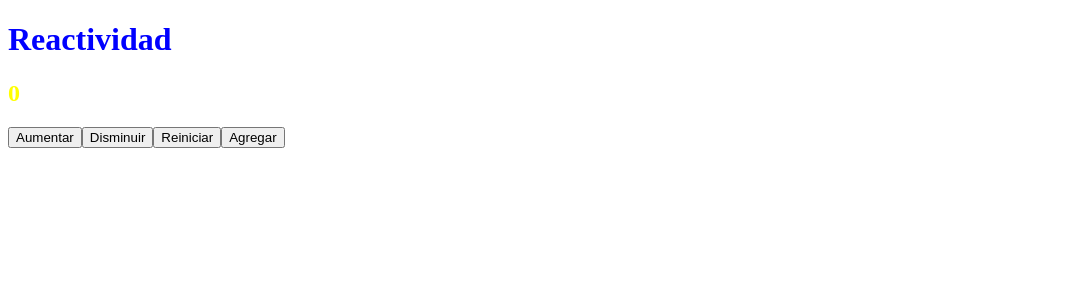
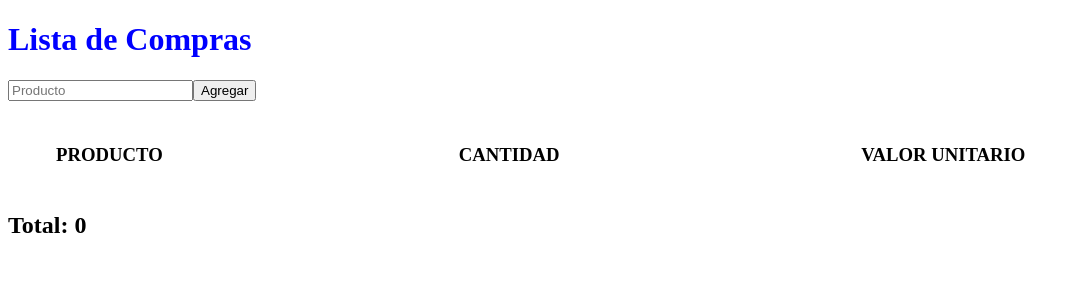
Before and after one commit to gieribac/portafolio260923, a Vue app: page / in a window 1280 px wide. Shown: the top 300 px of the page, without its empty margins (0-1080 px from the left). Built offline with nearby package versions, Linux system fonts and the light colour scheme.

Commit message:
list_compras

```diff
--- a/src/App.vue
+++ b/src/App.vue
@@ -1,50 +1,97 @@
+<!-- proyecto lista de compras  -->
+
 <script lang="ts" setup>
    import {ref, Ref, computed} from 'vue';
-   const name: string = "Vue dinámico";
-   let counter = ref(0);
-   let list = ref<number[]> ([]);
+   const name: string = "Lista de Compras";
+
+interface Product {
+   name: string;
+   prince: number;
+   amount: number;
+ }
+let listProducts = ref<Product[]> ([]);
+
+let nombreP: Ref<string> = ref("");
+let cantidadP: Ref<number> = ref(1);
+let precioP: Ref<number> = ref(1);
 
  //methods
-const increment = () => counter.value++;
-const decrement = () => counter.value--;
-const reset = () => counter.value = 0;
-const pushear = () => {
-      list.value.push(counter.value);
+ const  add = () => {
+   let value1: string = nombreP.value;
+   let value2: number = cantidadP.value;
+   let value3: number = precioP.value;
+   if (value1) {
+      let producto: Product = {
+         name: value1,
+         prince: value2,
+         amount: value3
+      }
+      listProducts.value.push(producto);
+      nombreP.value = "";
+      cantidadP.value = 1;
+      precioP.value = 1;
+   }
 }
-const desactivar = computed(() => {
-   return list.value.includes(counter.value)
-})
-
-const classCounter: Ref<string> = computed(() => {
-   if (counter.value === 0) {
-      return "zero";
-   } else if (counter.value > 0) {
-      return "positive";
-   } else {return "negative"}
+const totalizar = computed(() => {
+   let total: number = 0;
+   for (let p of listProducts.value) {
+      total += p.amount*p.prince;
+   }
+   return total;
 })
 </script>
+<template>
+ <h1>{{name}}</h1>
 
-<template>
- <h1>Reactividad</h1>
- <h2 :class="classCounter">{{counter}}</h2>
- <button @click="increment">Aumentar</button>
- <button @click="decrement">Disminuir</button>
- <button @click="reset">Reiniciar</button>
- <button :disabled="desactivar" @click="pushear">Agregar</button>
- <ul>
-    <li v-for = "n in list" :key="n">{{n}}</li>
+ <input placeholder="Producto" type="text" v-model="nombreP" @keyup.enter="add">
 
- </ul>
+ <button @click="add">Agregar</button>
+
+
+<ul>
+   <li><h3 class="prod">PRODUCTO</h3>
+   <h3 class="cant">CANTIDAD</h3>
+   <h3 class="val">VALOR UNITARIO</h3></li>
+   <li v-for="e of listProducts" :key="e.name">
+      <div class="prod">{{e.name}}:
+      </div>
+      <div class="cant"><input placeholder="Cantidad" type="number" v-model="e.amount" @keyup.enter="add">
+         <button @click="e.amount++">+</button>
+         <button @click="e.amount = 1">Reset</button>
+      </div>
+      <div class="val">
+         <input placeholder="Precio Unitario" type="text" v-model="e.prince" @keyup.enter="add">
+            <button @click="e.prince++">+</button>
+            <button @click="e.prince = 1">Reset</button>
+      </div>
+
+   </li>
+</ul>
+<h2>Total: {{totalizar}}</h2>
 </template>
 
 <style>
  h1 {
    color: blue; }
- .zero{
-   color: yellow; }
- .positive {
-   color: green; }
- .negative {
-   color: red; }
+
+li {
+   display: grid;
+   grid-template-areas:
+    "prod cant val";
+  grid-template-columns: repeat(3, 1fr);
+  /* column-gap: 20px; */
+  padding: 1ch;
+}
+
+.prod {
+   grid-area: prod;
+}
+.cant {
+   grid-area: cant;
+}
+.val {
+   grid-area: val;
+}
+
 
 </style>
```
